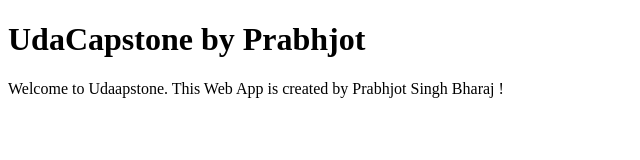
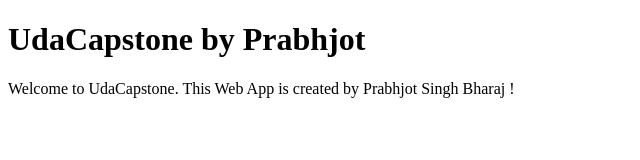
Before and after one commit to prabhjotsinghbharaj/devops-capstone, a plain HTML site: page index.html in a window 1280 px wide. Shown: the full height of the page, 0-640 px from the left. Drawn offline with Linux system fonts and the light colour scheme.

Commit message:
Add Readme and fix typo

```diff
--- a/index.html
+++ b/index.html
@@ -8,6 +8,6 @@
 </head>
 <body>
     <h1>UdaCapstone by Prabhjot</h1>
-    <p>Welcome to Udaapstone. This Web App is created by Prabhjot Singh Bharaj !</p>
+    <p>Welcome to UdaCapstone. This Web App is created by Prabhjot Singh Bharaj !</p>
 </body>
 </html>
```
Also changed, not shown: 1 other file.
